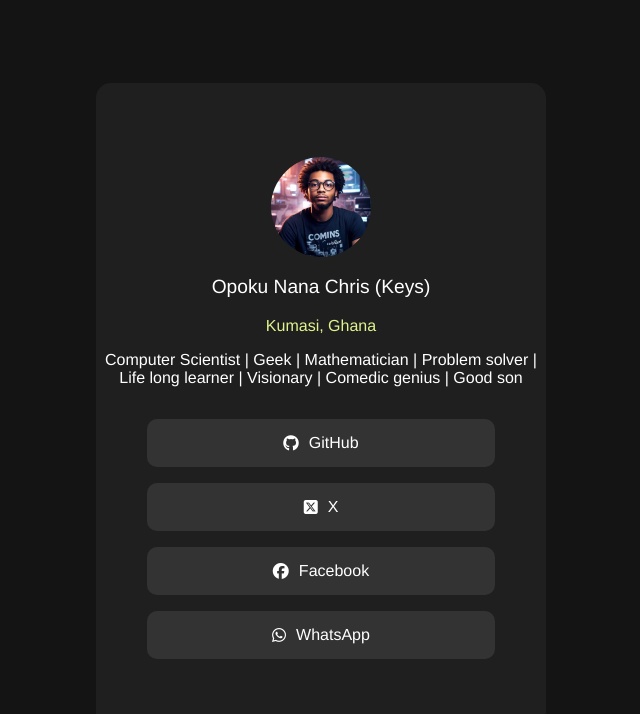
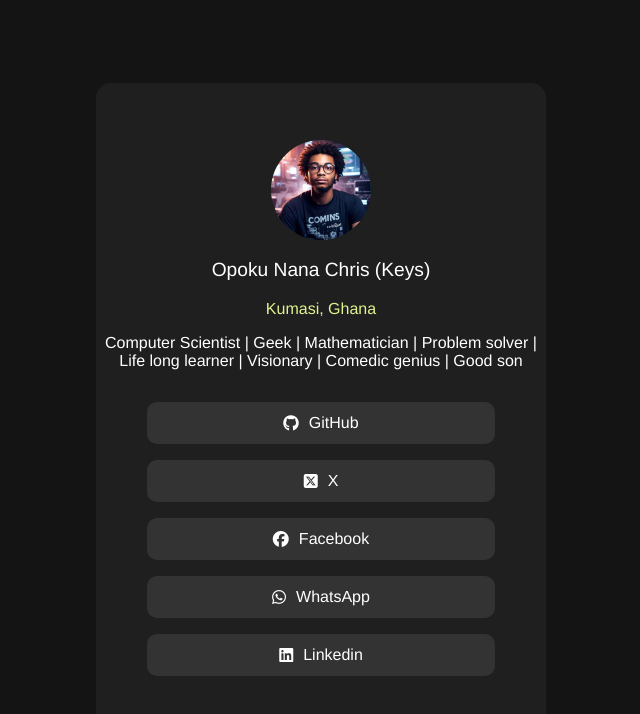
Before and after one commit to Keys02/Social-links-profile, a plain HTML site: page index.html in a window 1280 px wide. Shown: the whole page, without its empty margins (319-959 px from the left). Drawn offline with nearby package versions, Linux system fonts and the light colour scheme.

Commit message:
Add LinkedIn to social links

```diff
--- a/css/style.css
+++ b/css/style.css
@@ -78,7 +78,7 @@ li {
     text-decoration: none;
     background-color: #333333;
     text-align: center;
-    padding: 15px 125px;
+    padding: 12px 125px;
     border-radius: 10px;
     display: flex;
     justify-content: center;
--- a/index.html
+++ b/index.html
@@ -25,6 +25,7 @@
                                 <li><a class="social-btn" href="https://x.com/Keys__dev"><i class="fa-brands fa-square-x-twitter"></i>X</a></li>
                                 <li><a class="social-btn" href="https://www.facebook.com/opoku.chris.3"><i class="fa-brands fa-facebook"></i>Facebook</a></li>
                                 <li><a class="social-btn" href="https://wa.me/+233245084916"><i class="fa-brands fa-whatsapp"></i>WhatsApp</a></li>
+                                <li><a class="social-btn" href="https://www.linkedin.com/in/opoku-nana-chris-keys-696780344/"><i class="fa-brands fa-linkedin"></i>Linkedin</a></li>
                             </ul>
                         </div>
                     </div>
```
